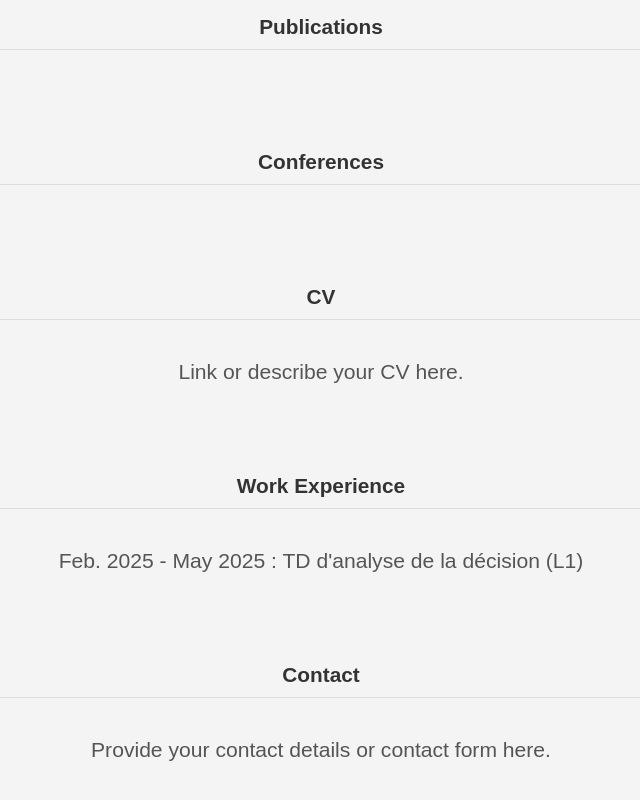
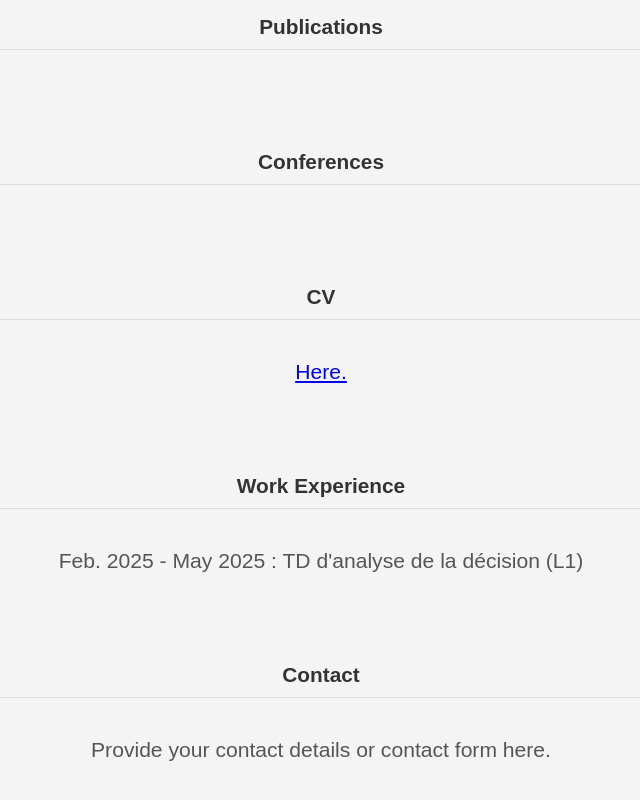
Before and after one commit to rdaluiso1/io, a plain HTML site: page docs/index.html in a window 1280 px wide. Shown: the part 775-1575 px from the top of the page, without its empty margins (319-959 px from the left). Drawn offline with Linux system fonts and the light colour scheme.

Commit message:
Update index.html

```diff
--- a/docs/index.html
+++ b/docs/index.html
@@ -100,7 +100,9 @@
 
   <div class="section">CV</div>
   <div class="content">
-    <p>Link or describe your CV here.</p>
+    <p><a href="files/cv.pdf" download="CV_Riccardo_Daluiso.pdf">
+  Here.
+</a></p>
   </div>
 
   <div class="section">Work Experience</div>
```
